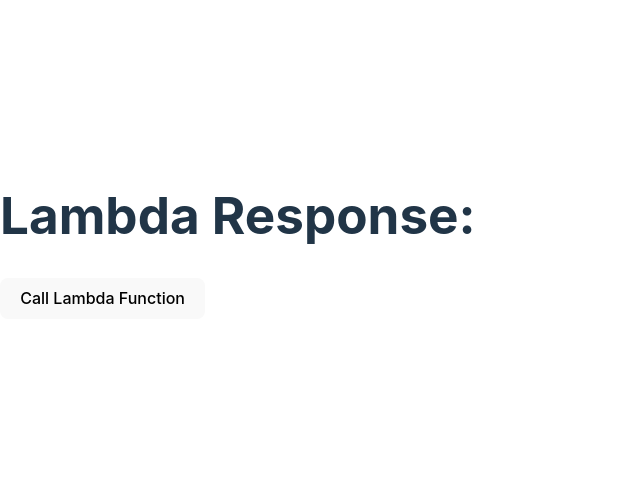
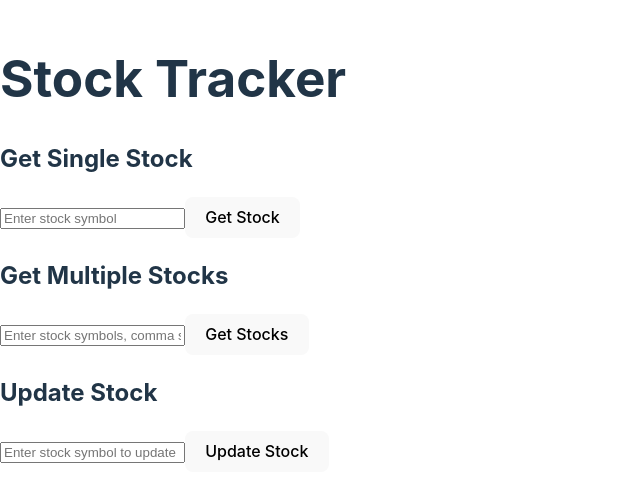
Before and after one commit to Atsioko/finalprofilesapp, a React (Vite) app: page / in a window 1280 px wide. Shown: the part 156-658 px from the top of the page, without its empty margins (0-640 px from the left). Built offline with nearby package versions, Linux system fonts and the light colour scheme; no server answers; what aws-amplify would draw is missing.

Commit message:
trying out stock GUI

```diff
--- a/src/App.jsx
+++ b/src/App.jsx
@@ -1,41 +1,109 @@
-import React, { useState } from "react";
-
+import React, { useState } from 'react';
+import axios from 'axios';
 
 const App = () => {
-  const [message, setMessage] = useState("");
+  // State to store stock data and user input
+  const [singleStock, setSingleStock] = useState('');
+  const [multipleStocks, setMultipleStocks] = useState('');
+  const [stockUpdate, setStockUpdate] = useState('');
+  const [response, setResponse] = useState(null);
+  const [error, setError] = useState('');
 
-  const callTestFunc = async () => {
+  // API Gateway URL (replace with your API Gateway endpoint)
+  const apiUrl = "https://dhs5cgsdod.execute-api.us-east-2.amazonaws.com/";
+
+  // Function to get a single stock
+  const getSingleStock = async () => {
     try {
-      const response = await fetch(
-        "https://dhs5cgsdod.execute-api.us-east-2.amazonaws.com/", // Replace with your API Gateway URL
-        {
-          method: "POST",
-          headers: { "Content-Type": "application/json" },
-          body: JSON.stringify({ key: "value" }), // You can pass data if needed
-        }
-      );
+      const result = await axios.get(`${apiUrl}/get-stock`, {
+        params: { stockSymbol: singleStock },
+      });
+      setResponse(result.data);
+      setError('');
+    } catch (err) {
+      setError('Error fetching stock data');
+      setResponse(null);
+    }
+  };
 
-      if (!response.ok) {
-        throw new Error("Failed to fetch data");
-      }
+  // Function to get multiple stocks
+  const getMultipleStocks = async () => {
+    try {
+      const result = await axios.get(`${apiUrl}/get-multiple-stocks`, {
+        params: { stockSymbols: multipleStocks },
+      });
+      setResponse(result.data);
+      setError('');
+    } catch (err) {
+      setError('Error fetching stock data');
+      setResponse(null);
+    }
+  };
 
-      const data = await response.json();
-      console.log("Lambda Response:", data.message);
-
-      // Set the returned message to display on the frontend
-      setMessage(data.message);
-
-    } catch (error) {
-      console.error("Error invoking Lambda:", error);
-      setMessage("Failed to call the Lambda function.");
+  // Function to update a stock
+  const updateStock = async () => {
+    try {
+      const result = await axios.post(`${apiUrl}/update-stock`, {
+        stockSymbol: stockUpdate,
+      });
+      setResponse(result.data);
+      setError('');
+    } catch (err) {
+      setError('Error updating stock data');
+      setResponse(null);
     }
   };
 
   return (
     <div>
-      <h1>Lambda Response:</h1>
-      <button onClick={callTestFunc}>Call Lambda Function</button>
-      <p>{message}</p> {/* Display the message from Lambda here */}
+      <h1>Stock Tracker</h1>
+
+      {/* Get single stock */}
+      <div>
+        <h2>Get Single Stock</h2>
+        <input
+          type="text"
+          value={singleStock}
+          onChange={(e) => setSingleStock(e.target.value)}
+          placeholder="Enter stock symbol"
+        />
+        <button onClick={getSingleStock}>Get Stock</button>
+      </div>
+
+      {/* Get multiple stocks */}
+      <div>
+        <h2>Get Multiple Stocks</h2>
+        <input
+          type="text"
+          value={multipleStocks}
+          onChange={(e) => setMultipleStocks(e.target.value)}
+          placeholder="Enter stock symbols, comma separated"
+        />
+        <button onClick={getMultipleStocks}>Get Stocks</button>
+      </div>
+
+      {/* Update stock */}
+      <div>
+        <h2>Update Stock</h2>
+        <input
+          type="text"
+          value={stockUpdate}
+          onChange={(e) => setStockUpdate(e.target.value)}
+          placeholder="Enter stock symbol to update"
+        />
+        <button onClick={updateStock}>Update Stock</button>
+      </div>
+
+      {/* Display response or error */}
+      <div>
+        {response && (
+          <div>
+            <h3>Response:</h3>
+            <pre>{JSON.stringify(response, null, 2)}</pre>
+          </div>
+        )}
+        {error && <div style={{ color: 'red' }}>{error}</div>}
+      </div>
     </div>
   );
 };
```
